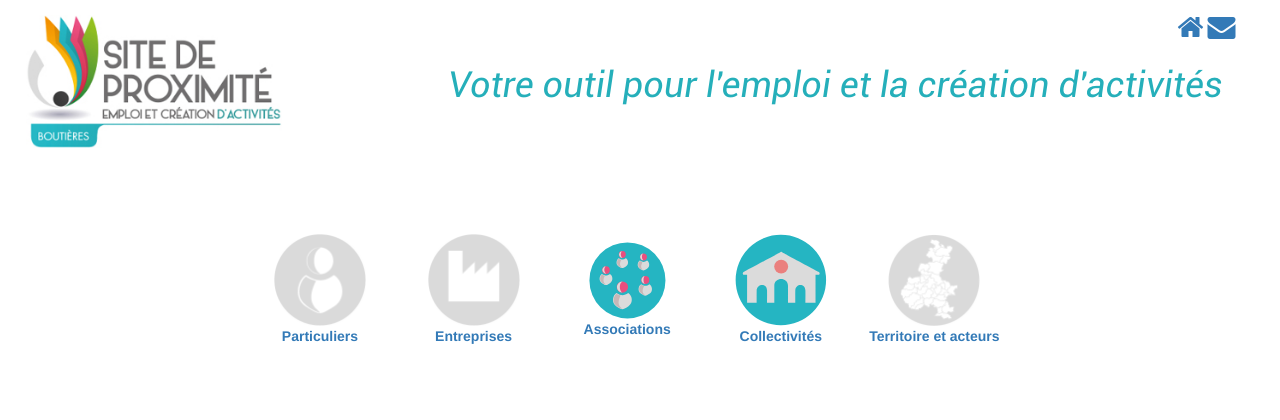
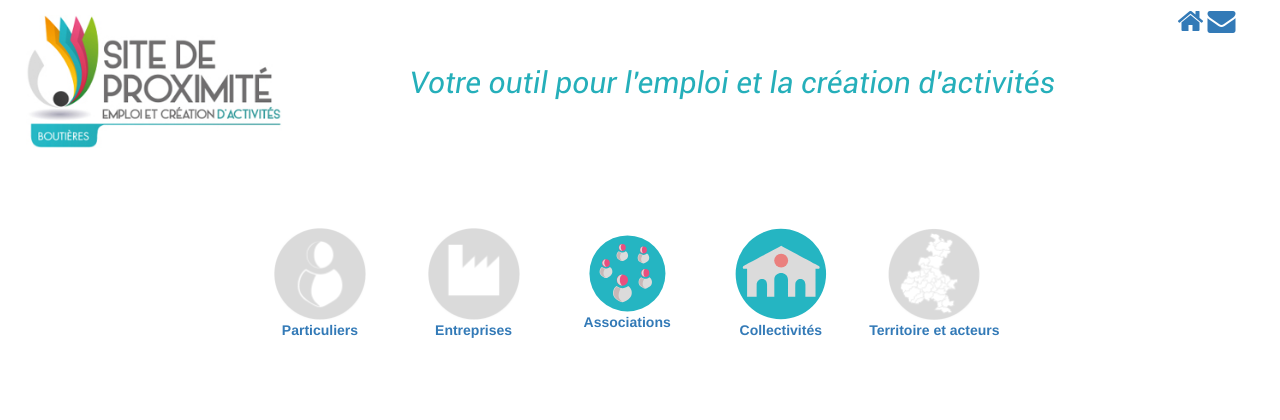
Before and after one commit to mariefontanel/site-proximite07, a PHP site: page /index.php in a window 1280 px wide. Shown: the top 420 px of the page. Run offline with PHP 8.4, Linux system fonts and the light colour scheme.

Commit message:
modif margin left titre_accroche plus petit et centrage

```diff
--- a/_header.php
+++ b/_header.php
@@ -3,7 +3,7 @@
 			<a href="index.php"><img src="images/logo_petit.jpg" class="logo_site"></a>
 		</div>
 		<div class="bloc_accroche">
-			<h1>Votre outil pour l'emploi et la création d'activités</h1>
+			<h2>Votre outil pour l'emploi et la création d'activités</h2>
 		</div>
 	  <div class="home">
         <a href="index.php"><i class="fa fa-home fa-2x"></i></a>
--- a/css/style.css
+++ b/css/style.css
@@ -82,7 +82,7 @@ a:hover {
 
 
 .bloc_accroche {
-  margin-left: 35%;
+  margin-left: 32%;
   margin-top: -8%;
   color:#25AFBA;
   font-family: 'Roboto-Italic';
```
